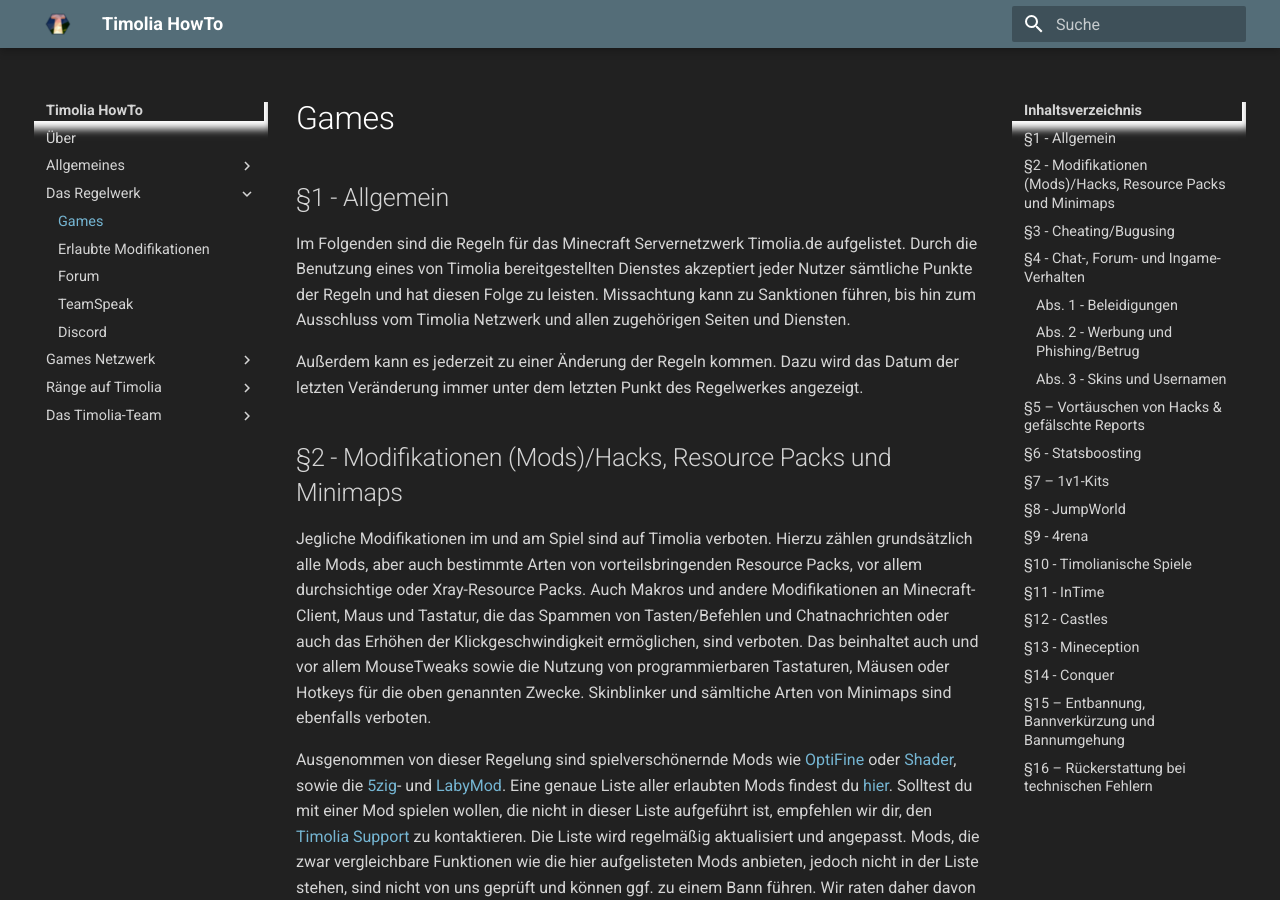
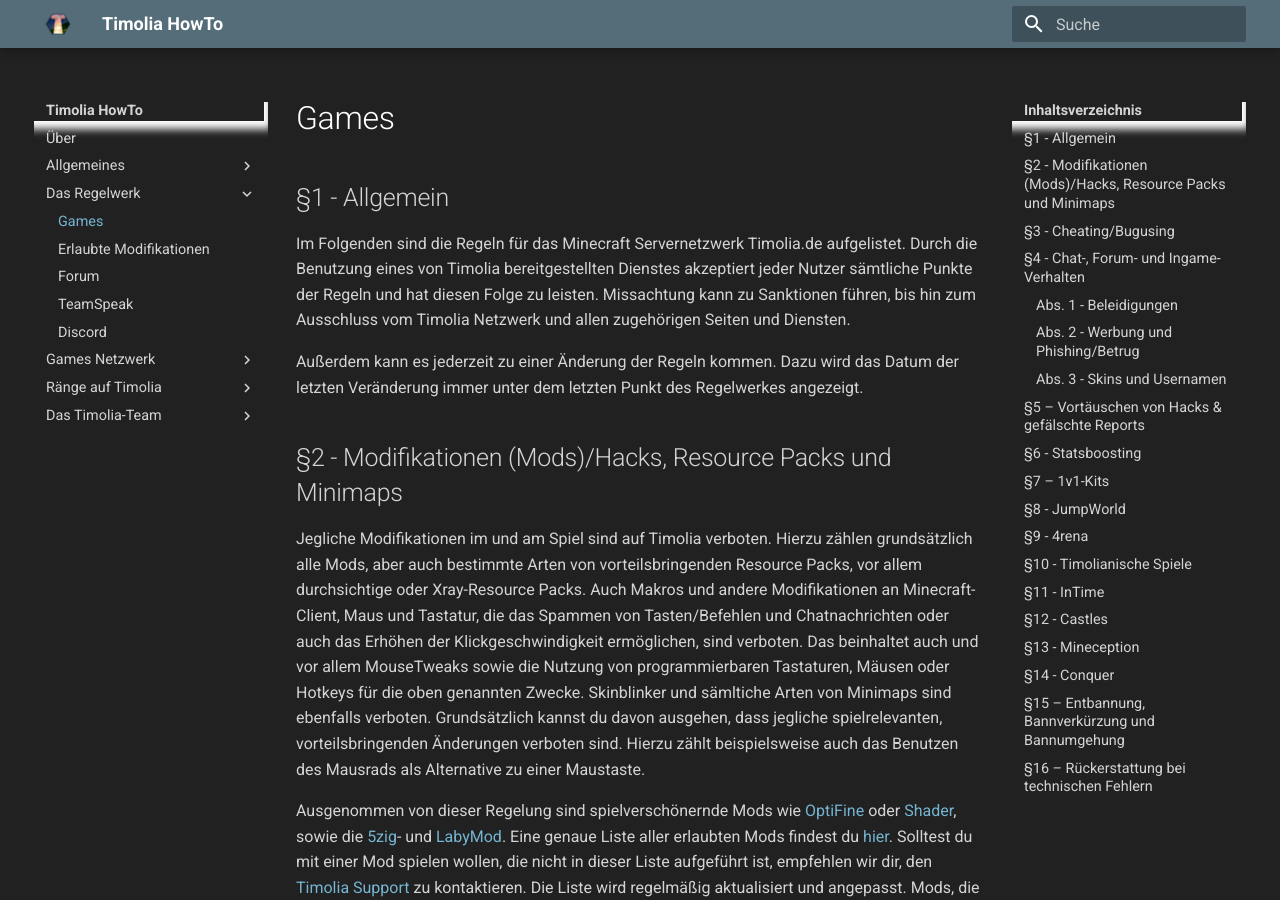
Before and after one commit to TimoliaDE/HowTo, an MkDocs documentation site: the page built from docs/rules/games.md, in a window 1280 px wide and 900 px high. Built offline with MkDocs 1.6.1 and Material for MkDocs 9.7.7, drawn with Linux system fonts in a browser that asks for light colours; old or Windows-style settings are respelled for this version of MkDocs; some of the changed text lies outside the part shown.

Commit message:
Regeln verdeutlichen

```diff
--- a/docs/rules/games.md
+++ b/docs/rules/games.md
@@ -8,7 +8,8 @@ Außerdem kann es jederzeit zu einer Änderung der Regeln kommen. Dazu wird das
 Jegliche Modifikationen im und am Spiel sind auf Timolia verboten. Hierzu zählen grundsätzlich alle Mods, aber auch bestimmte Arten von vorteilsbringenden Resource Packs,
 vor allem durchsichtige oder Xray-Resource Packs. Auch Makros und andere Modifikationen an Minecraft-Client, Maus und Tastatur, die das Spammen von Tasten/Befehlen und
 Chatnachrichten oder auch das Erhöhen der Klickgeschwindigkeit ermöglichen, sind verboten. Das beinhaltet auch und vor allem MouseTweaks sowie die Nutzung von programmierbaren
-Tastaturen, Mäusen oder Hotkeys für die oben genannten Zwecke. Skinblinker und sämltiche Arten von Minimaps sind ebenfalls verboten.
+Tastaturen, Mäusen oder Hotkeys für die oben genannten Zwecke. Skinblinker und sämltiche Arten von Minimaps sind ebenfalls verboten. Grundsätzlich kannst du davon ausgehen, dass
+jegliche spielrelevanten, vorteilsbringenden Änderungen verboten sind. Hierzu zählt beispielsweise auch das Benutzen des Mausrads als Alternative zu einer Maustaste.
 
 Ausgenommen von dieser Regelung sind spielverschönernde Mods wie [OptiFine](https://optifine.net/) oder [Shader](https://www.google.de/#q=Minecraft+Shader),
 sowie die [5zig](https://5zig.net/)- und [LabyMod](https://www.labymod.net/). Eine genaue Liste aller erlaubten Mods findest du [hier](/rules/approvedmods/).
```
Also changed, not shown: other parts of docs/rules/games.md (+1 -1 lines).
